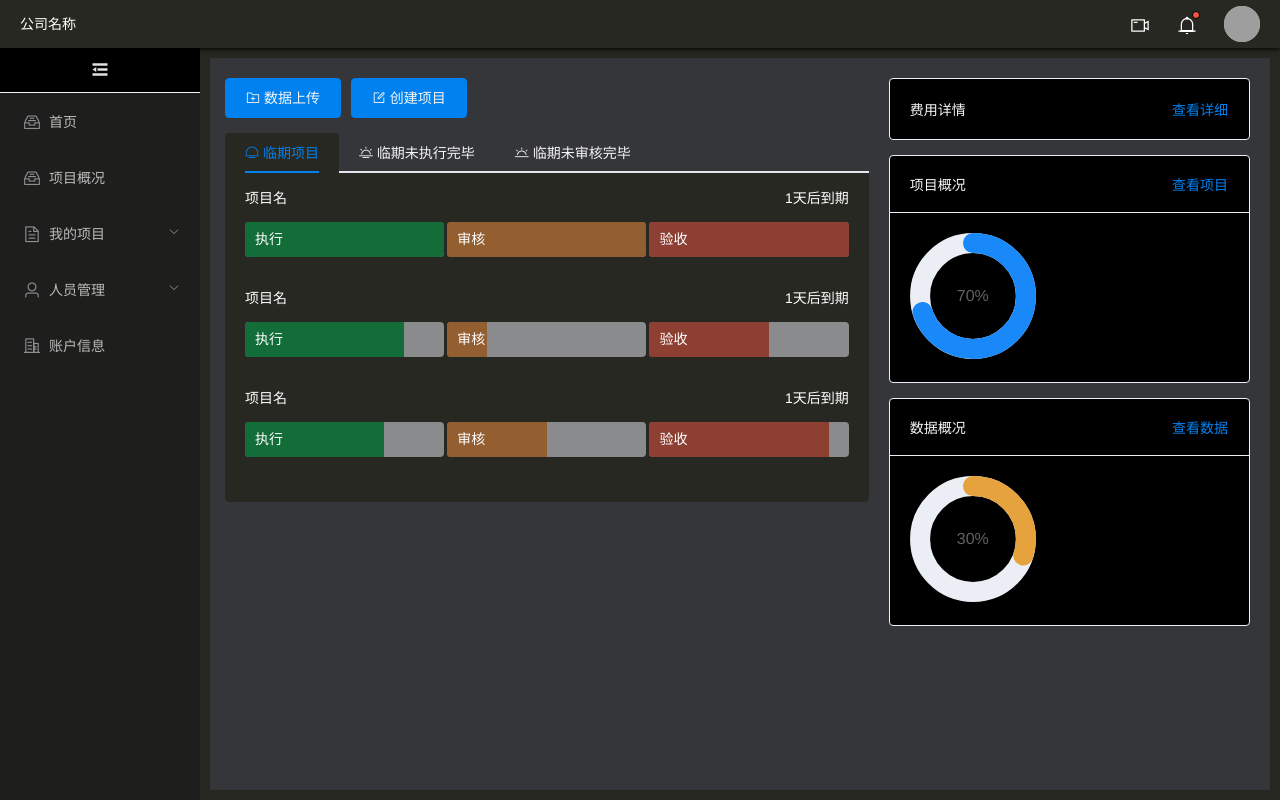
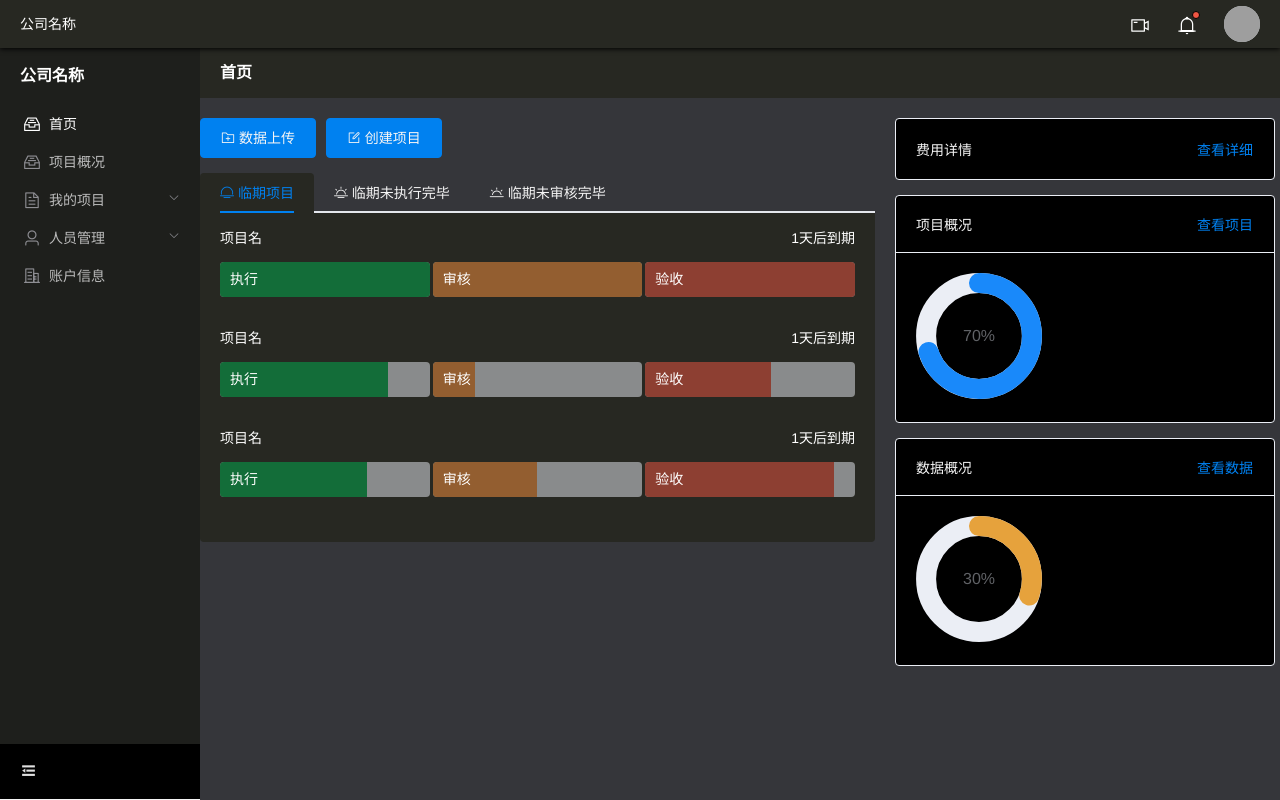
Before and after one commit to WR-han/WangTo, a Vue app: page /home in a window 1280 px wide. Built offline with nearby package versions, Linux system fonts and the light colour scheme; grey boxes are pictures that could not be loaded.

Commit message:
2020.12.23

```diff
--- a/src/App.vue
+++ b/src/App.vue
@@ -29,7 +29,7 @@
     <main>
       <div class="mian-left">
         <el-menu
-          default-active="1"
+          :default-active="this.$route.path"
           class="el-menu-vertical-demo"
           @open="handleOpen"
           @close="handleClose"
@@ -39,70 +39,81 @@
           active-text-color="#ffffff"
           router
         >
-          <el-radio-group v-model="isCollapse" style="width: 100%">
+          <el-menu-item class="menu-company">
+            <span>公司名称</span>
+          </el-menu-item>
+
+          <el-menu-item index="/home">
+            <i class="el-icon-receiving"></i>
+            <span slot="title">首页</span>
+          </el-menu-item>
+
+          <el-menu-item index="/statistical" route>
+            <i class="el-icon-receiving"></i>
+            <span slot="title">项目概况</span>
+          </el-menu-item>
+
+          <el-submenu index="/3">
+            <template slot="title">
+              <i class="el-icon-document"></i>
+              <span slot="title">我的项目</span>
+            </template>
+            <el-menu-item-group>
+              <el-menu-item index="/project/projectManagement">
+                <i class="el-icon-document-checked"></i>
+                项目管理
+              </el-menu-item>
+              <el-menu-item index="/project/dataManagement">
+                <i class="el-icon-files"></i>
+                数据管理
+              </el-menu-item>
+              <el-menu-item index="/project/templateManagement">
+                <i class="el-icon-reading"></i>
+                模板管理
+              </el-menu-item>
+            </el-menu-item-group>
+          </el-submenu>
+
+          <el-submenu index="/4">
+            <template slot="title">
+              <i class="el-icon-user"></i>
+              <span slot="title">人员管理</span>
+            </template>
+            <el-menu-item-group>
+              <el-menu-item index="/personnelManagement/markPersonnel">
+                <i class="el-icon-edit"></i>
+                标注员管理
+              </el-menu-item>
+              <el-menu-item index="/personnelManagement/inspectionPersonnel">
+                <i class="el-icon-view"></i>
+                质检员管理
+              </el-menu-item>
+            </el-menu-item-group>
+          </el-submenu>
+
+          <el-menu-item index="/account">
+            <i class="el-icon-office-building"></i>
+            <span slot="title">账户信息</span>
+          </el-menu-item>
+
+          <el-radio-group
+            class="menu-zoom"
+            v-model="isCollapse"
+            style="width: 100%"
+          >
             <el-radio-button :label="!isCollapse" style="width: 100%">
               <i v-if="!isCollapse" class="el-icon-s-fold"></i>
               <i v-else class="el-icon-s-unfold"></i>
             </el-radio-button>
             <!-- <el-radio-button :label="true">收起</el-radio-button> -->
           </el-radio-group>
-
-          <el-menu-item index="home">
-            <i class="el-icon-receiving"></i>
-            <span slot="title">首页</span>
-          </el-menu-item>
-
-          <el-menu-item index="statistical" route>
-            <i class="el-icon-receiving"></i>
-            <span slot="title">项目概况</span>
-          </el-menu-item>
-
-          <el-submenu index="3">
-            <template slot="title">
-              <i class="el-icon-document"></i>
-              <span slot="title">我的项目</span>
-            </template>
-            <el-menu-item-group>
-              <el-menu-item index="projectManagement">
-                <i class="el-icon-document-checked"></i>
-                项目管理
-              </el-menu-item>
-              <el-menu-item index="dataManagement">
-                <i class="el-icon-files"></i>
-                数据管理
-              </el-menu-item>
-              <el-menu-item index="templateManagement">
-                <i class="el-icon-reading"></i>
-                模板管理
-              </el-menu-item>
-            </el-menu-item-group>
-          </el-submenu>
-
-          <el-submenu index="4">
-            <template slot="title">
-              <i class="el-icon-user"></i>
-              <span slot="title">人员管理</span>
-            </template>
-            <el-menu-item-group>
-              <el-menu-item index="markPersonnel">
-                <i class="el-icon-edit"></i>
-                标注员管理
-              </el-menu-item>
-              <el-menu-item index="inspectionPersonnel">
-                <i class="el-icon-view"></i>
-                质检员管理
-              </el-menu-item>
-            </el-menu-item-group>
-          </el-submenu>
-
-          <el-menu-item index="account">
-            <i class="el-icon-office-building"></i>
-            <span slot="title">账户信息</span>
-          </el-menu-item>
         </el-menu>
       </div>
 
       <div class="main-right">
+        <div class="menu-name">
+          <p>{{ this.$route.meta.title }}</p>
+        </div>
         <div class="main-right-bg">
           <keep-alive>
             <router-view />
@@ -155,12 +166,6 @@ export default {
   position: relative;
 }
 
-.el-radio-button:first-child .el-radio-button__inner {
-  border-left: 0 !important;
-  border-right: 0 !important;
-  border-top: 0 !important;
-}
-
 .nav-mag-item,
 .nav-demo {
   margin-top: 15px;
@@ -198,13 +203,25 @@ main {
 
 .main-right {
   width: 100%;
-  padding: 10px;
-  background-color: #272822;
+  background-color: rgb(53, 54, 58);
 }
 
-.main-right-bg {
-  background-color: rgb(53, 54, 58);
-  height: 100%;
+.main-right-bg > div {
+  max-width: 1200px;
+  margin: 0 auto !important;
+}
+
+.menu-name {
+  background: rgb(39, 40, 34);
+  padding: 10px 20px;
+  margin-bottom: 20px;
+}
+
+.menu-name p {
+  font-size: 16px;
+  font-weight: 700;
+  line-height: 30px;
+  height: 30px;
 }
 
 .el-menu {
@@ -218,10 +235,12 @@ main {
 .el-menu-vertical-demo:not(.el-menu--collapse) {
   width: 200px;
   min-height: calc(100vh - 48px);
+  height: 100%;
 }
 
 .el-menu-vertical-demo {
   min-height: calc(100vh - 48px);
+  height: 100%;
 }
 
 .el-submenu .el-menu-item {
@@ -229,8 +248,40 @@ main {
 }
 
 .el-radio-button__inner {
+  border-left: 0 !important;
+  border-right: 0 !important;
+  border-top: 0 !important;
   width: 100% !important;
   border-radius: 0 !important;
-  font-size: 20px !important;
+  font-size: 17px !important;
+  text-align: left !important;
+  padding: 19px 20px !important;
+}
+
+.el-menu-item,
+.el-submenu__title {
+  height: 38px !important;
+  line-height: 38px !important;
+}
+
+.menu-zoom {
+  position: absolute;
+  bottom: 0;
+}
+
+.menu-company {
+  padding: 0 20px !important;
+  position: relative !important;
+  display: flex;
+  -moz-flex-direction: row;
+  -o-flex-direction: row;
+  flex-direction: row;
+  align-items: center;
+  height: 56px !important;
+}
+.menu-company span {
+  color: #fff !important;
+  font-size: 16px;
+  font-weight: 700;
 }
 </style>
--- a/src/router/index.js
+++ b/src/router/index.js
@@ -4,13 +4,13 @@ import VueRouter from 'vue-router'
 Vue.use(VueRouter)
 
 const home = () => import("views/home/home.vue")
-const inspectionPersonnel = ()=> import("views/personnel/inspectionPersonnel/inspectionPersonnel.vue")
-const markPersonnel = ()=> import("views/personnel/markPersonnel/markPersonnel.vue")
-const dataManagement = ()=> import("views/project/dataManagement/dataManagement.vue")
-const projectManagement = ()=> import("views/project/projectManagement/projectManagement.vue")
-const templateManagement = ()=> import("views/project/templateManagement/templateManagement.vue")
-const statistical = ()=> import("views/statistical/statistical.vue")
-const account = ()=> import("views/account/account.vue")
+const inspectionPersonnel = () => import("views/personnel/inspectionPersonnel/inspectionPersonnel.vue")
+const markPersonnel = () => import("views/personnel/markPersonnel/markPersonnel.vue")
+const dataManagement = () => import("views/project/dataManagement/dataManagement.vue")
+const projectManagement = () => import("views/project/projectManagement/projectManagement.vue")
+const templateManagement = () => import("views/project/templateManagement/templateManagement.vue")
+const statistical = () => import("views/statistical/statistical.vue")
+const account = () => import("views/account/account.vue")
 
 const routes = [{
     path: "",
@@ -25,8 +25,15 @@ const routes = [{
     }
   },
   {
+    name: "personnelManagement",
+    path: "/personnelManagement/",
+    // component: inspectionPersonnel,
+    // meta: {
+    //   title: "质检员管理"
+    // }
+    children: [{
         name: "inspectionPersonnel",
-    path: "/inspectionPersonnel",
+        path: "inspectionPersonnel",
         component: inspectionPersonnel,
         meta: {
           title: "质检员管理"
@@ -34,35 +41,39 @@ const routes = [{
       },
       {
         name: "markPersonnel",
-    path: "/markPersonnel",
+        path: "markPersonnel",
         component: markPersonnel,
         meta: {
           title: "标注员管理"
         }
       },
+    ]
+  },
   {
+    name: "project",
+    path: "/project/",
+    children: [{
       name: "dataManagement",
-    path: "/dataManagement",
+      path: "dataManagement",
       component: dataManagement,
       meta: {
         title: "数据管理"
       }
-  },
-  {
+    }, {
       name: "projectManagement",
-    path: "/projectManagement",
+      path: "projectManagement",
       component: projectManagement,
       meta: {
         title: "项目管理"
       }
-  },
-  {
+    }, {
       name: "templateManagement",
-    path: "/templateManagement",
+      path: "templateManagement",
       component: templateManagement,
       meta: {
         title: "模板管理"
       }
+    }]
   },
   {
     name: "statistical",
@@ -88,8 +99,9 @@ const router = new VueRouter({
   routes
 })
 
-router.beforeEach((to,from,next)=>{
-  document.title = `望途数据 - ${to.matched[0].meta.title}`
+router.beforeEach((to, from, next) => {
+  // console.log(to)
+  document.title = `望途数据 - ${to.meta.title}`
   next()
 })
 
--- a/src/views/account/account.vue
+++ b/src/views/account/account.vue
@@ -11,7 +11,7 @@
       :on-success="sb2"
       :on-error="sb3"
       :before-upload="sb4"
-      :on-change="sb5"
+      :on-change="chooseFile"
       :auto-upload="false"
       :http-request="sb6"
     >
@@ -27,6 +27,14 @@
         只能上传jpg/png文件，且不超过500kb
       </div>
     </el-upload>
+
+    <el-table :data="tableData" style="width: 100%">
+      <el-table-column prop="fileName" label="文件名称"> </el-table-column>
+      <el-table-column prop="fileSize" label="文件大小" width="180">
+      </el-table-column>
+      <el-table-column prop="fileState" label="文件状态" width="180">
+      </el-table-column>
+    </el-table>
   </div>
 </template>
 
@@ -39,23 +47,40 @@ export default {
   props: {},
   data() {
     return {
+      // fileList: [],
+      abc: 123,
       fileList: [],
-      abc: 123,
+      allTableData: [],
+      tableData: [],
     };
   },
   methods: {
     submitUpload() {
-      console.log(this.fileList);
+      console.log(123456);
+      console.log(this.allTableData);
 
       let formData = new FormData();
-      this.fileList.forEach((item) => {
-        console.log(item)
+      this.allTableData.forEach((item) => {
+        console.log(item.fileName);
         formData.append("files", item);
+        // console.log(formData)
       });
 
       // console.log(formData)
 
-      axios.post("http://127.0.0.1:8000/test", formData);
+      axios
+        .put(
+          `https://demo1-1302289492.cos.ap-nanjing.myqcloud.com/demo1/${item.fileName}`,
+          formData
+        )
+        .then(
+          (suc) => {
+            console.log(suc);
+          },
+          (err) => {
+            console.log(err);
+          }
+        );
       // this.$refs.upload.submit();
     },
     handleRemove(file, fileList) {
@@ -76,10 +101,10 @@ export default {
     sb4(file) {
       console.log("before-upload", file);
     },
-    sb5(file, fileList) {
+    chooseFile(file, fileList) {
       this.handleFile(file.raw);
       // console.log("on-change", file);
-      console.log(this.$refs);
+      // console.log(this.$refs);
     },
     sb6() {
       console.log("123456");
@@ -105,7 +130,13 @@ export default {
             if (file_size) {
               zipEntry.async("blob").then((file) => {
                 let new_file = new File([file], relativePath);
-                vue_obj.fileList.push(new_file);
+                console.log(new_file);
+                vue_obj.allTableData.push({
+                  fileName: new_file.name,
+                  fileSize: `${new_file.size}KB`,
+                  fileState: "解压成功",
+                });
+                vue_obj.tableData = vue_obj.allTableData.slice(0, 10);
                 // vue_obj.$refs.upload.fileList.push(new_file);
               });
             }
--- a/src/views/home/home.vue
+++ b/src/views/home/home.vue
@@ -224,10 +224,6 @@ export default {
 </script>
 
 <style>
-.home {
-  display: flex;
-  padding: 20px;
-}
 
 .home-left-down #tab-home-fy-first {
   padding-left: 20px;
```
Lines whose indentation alone changed are shown as unchanged.
